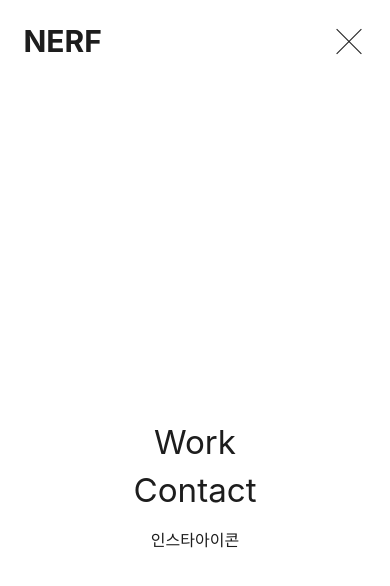
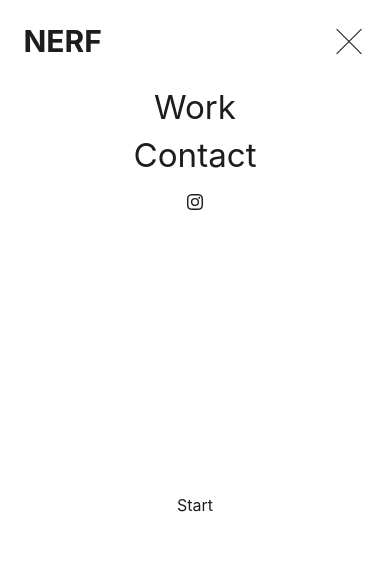
Before and after one commit to timosean/nerf_project, a Next.js app: page / in a window 390 px wide. Both pictures are taken after a click on the button 343 px from the left and 41 px from the top of the page. Shown: the top 586 px of the page. Built offline with nearby package versions, Linux system fonts and the light colour scheme; a web font is replaced by a local one.

Commit message:
fix: upper header bar z-index issue solved

```diff
--- a/package.json
+++ b/package.json
@@ -8,7 +8,8 @@
   "dependencies": {
     "next": "latest",
     "react": "18.1.0",
-    "react-dom": "18.1.0"
+    "react-dom": "18.1.0",
+    "react-icons": "^4.4.0"
   },
   "devDependencies": {
     "@types/node": "^17.0.35",
--- a/src/components/Header.tsx
+++ b/src/components/Header.tsx
@@ -1,13 +1,14 @@
 import Link from 'next/link';
 import { useState } from 'react';
+import { BsInstagram } from 'react-icons/bs';
 
 function Header() {
     const [showMenu, setShowMenu] = useState(false);
 
     return (
-        <>
-            <header className="relative p-[6vw] z-10 w-full md:py-[2.5vw] md:px-[3vw]">
-                <div className="w-full h-full flex justify-between items-center">
+        <header className="relative p-[6vw] z-20 w-full md:py-[2.5vw] md:px-[3vw]">
+            {/* Upper Header Area */}
+            <div className="relative z-20 w-full h-full flex justify-between items-center">
                 <Link href="/">
                     <div className="text-3xl md:text-4xl font-bold">NERF</div>
                 </Link>
@@ -24,21 +25,24 @@
                     ></div>
                 </button>
             </div>
-            </header>
 
             {/* Mobile Menu Area */}
-            <div className={`${showMenu ? 'opacity-100 visible' : 'opacity-0 invisible'} transition-all w-full h-full fixed bg-white flex flex-col justify-center items-center md:hidden`}>
-                <nav className="w-full grow-1 shrink-0 flex flex-col items-center justify-center">
-                    <ul className="w-full flex flex-col items-center justify-center px-[3vw]">
-                        <li className={`text-[8.5vmin] font-normal my-[3vw] mx-[5vw] transition-all ${showMenu ? 'opacity-100' : 'opacity-0'}`}>Work</li>
-                        <li className={`text-[8.5vmin] font-normal my-[3vw] mx-[5vw] transition-all ${showMenu ? 'opacity-100' : 'opacity-0'}`}>Contact</li>
-                    </ul>
+            <div
+                className={`${
+                    showMenu ? 'opacity-100 visible' : 'opacity-0 invisible'
+                } z-10 pt-[5.236rem] absolute top-0 left-0 transition-all w-full h-full bg-white flex flex-col justify-start items-center md:hidden`}
+            >
+                <nav className="text-ourBlack w-full grow-1 shrink-0 flex flex-col items-center justify-center px-[3vw]">
+                    <div className={`text-[8.5vmin] font-normal my-[3vw] mx-[5vw] transition-all ${showMenu ? 'opacity-100' : 'opacity-0'}`}>Work</div>
+                    <div className={`text-[8.5vmin] font-normal my-[3vw] mx-[5vw] transition-all ${showMenu ? 'opacity-100' : 'opacity-0'}`}>Contact</div>
                 </nav>
                 <div className="w-full grow-0 shrink-1 flex items-center justify-center mb-[6vw] mx-[20px]">
-                    <div className="mx-[7.5px] my-[15px]">인스타아이콘</div>
+                    <div className="mx-[7.5px] my-[15px]">
+                        <BsInstagram />
                     </div>
                 </div>
-        </>
+            </div>
+        </header>
     );
 }
 
```
Also changed, not shown: 2 other files (tests, documents, lock files or other folders). Lines whose indentation alone changed are shown as unchanged.
